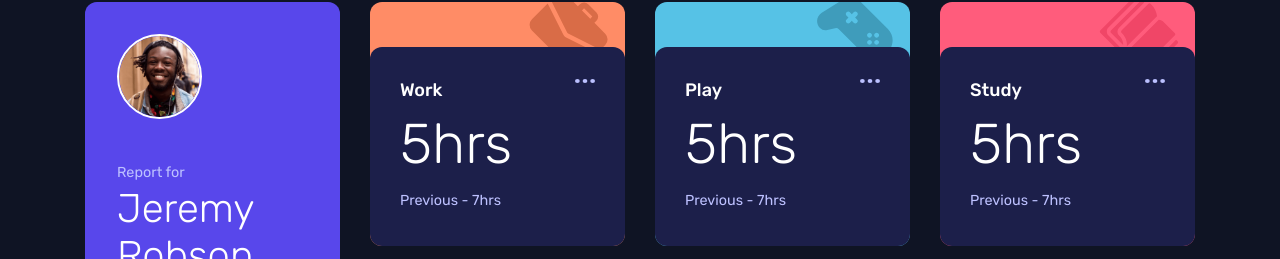
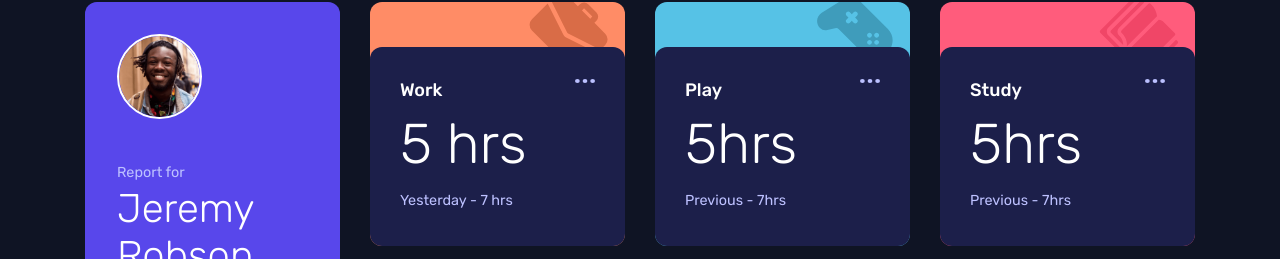
Before and after one commit to dj-drakos/fem-time-tracking-dashboard, a React (Create React App) app: page / in a window 1280 px wide. Shown: the part 114-373 px from the top of the page. Built offline with nearby package versions, Linux system fonts and the light colour scheme.

Commit message:
render nav list based on json data and hold selection in state

```diff
--- a/src/App.css
+++ b/src/App.css
@@ -63,6 +63,9 @@ ul {
   font-weight: 400;
 }
 
+li {
+  text-transform: capitalize;
+}
 li:active{
   color: white;
 }
--- a/src/App.jsx
+++ b/src/App.jsx
@@ -1,6 +1,16 @@
+import { useState } from 'react';
 import './App.css';
+import data from './data.json';
 
 function App() {
+
+  const timeframes = Object.keys(data[0].timeframes);
+  const [timeframe, setTimeframe] = useState('daily');
+
+  function handleClick(value) {
+    setTimeframe(value);
+  }
+
   return (
     <div className="App">
       <header>
@@ -12,9 +22,7 @@ function App() {
 
         <nav>
           <ul>
-            <li>Daily</li>
-            <li>Weekly</li>
-            <li>Monthly</li>
+            {timeframes.map(item => <li key={item} onClick={() => handleClick(item)}>{item}</li>)}
           </ul>
         </nav>
       </header>
@@ -22,10 +30,10 @@ function App() {
       <main>
         <section className='activity-card work'>
         <div className="activity-card-data">
-          <h2>Work</h2>
+          <h2>{data[0].title}</h2>
           <img src="./images/icon-ellipsis.svg" alt="More Information" />
-          <p>5hrs</p>
-          <p>Previous - 7hrs</p>
+          <p>{data[0].timeframes.daily.current} hrs</p>
+          <p>Yesterday - {data[0].timeframes.daily.previous} hrs</p>
         </div>
         </section>
 
@@ -75,7 +83,7 @@ function App() {
         </section>
       </main>
 
-      <footer class="attribution">
+      <footer className="attribution">
         Challenge by <a href="https://www.frontendmentor.io?ref=challenge" target="_blank" rel="noreferrer">Frontend Mentor</a>.
         Coded by <a href="https://github.com/dj-drakos">DJ Drakos</a>.
       </footer>
```
